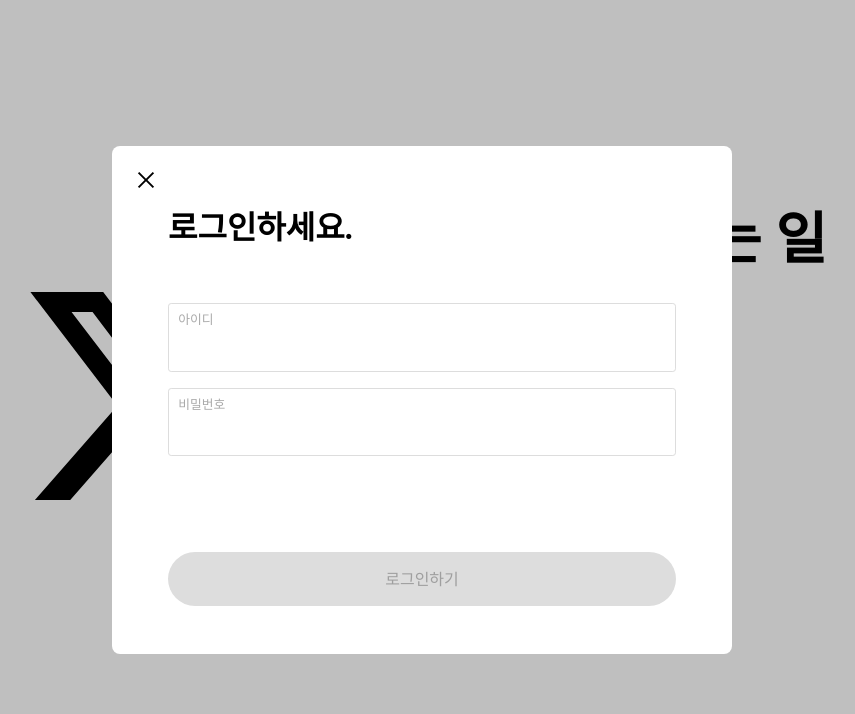
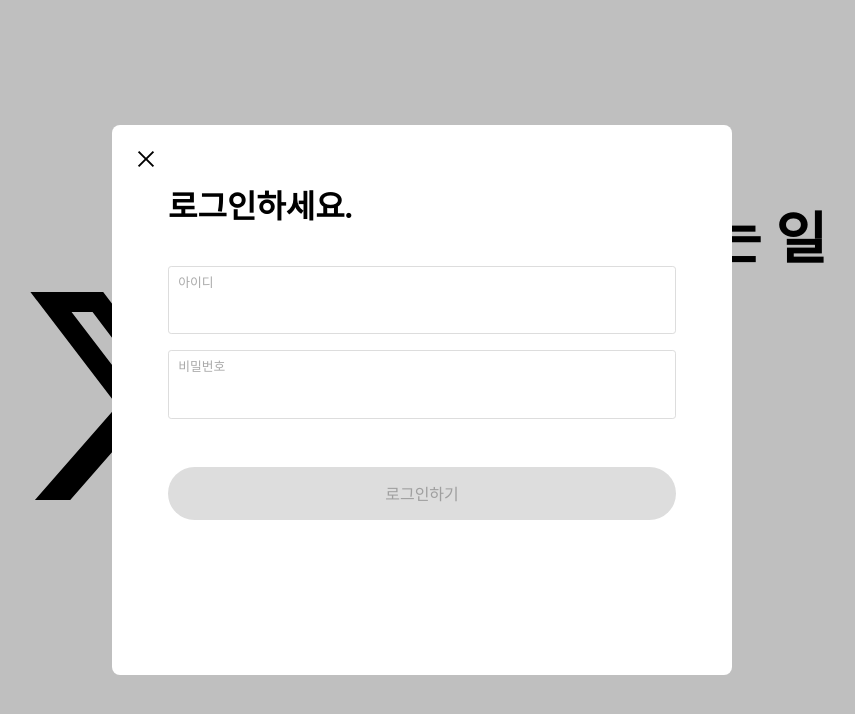
Before and after one commit to hotteokButler/newTIL, a Next.js app in the folder next_js/z_com/: page / in a window 1280 px wide. Shown: the top 714 px of the page, without its empty margins (218-1073 px from the left). Built offline with nearby package versions, Linux system fonts and the light colour scheme.

Commit message:
Style : 로그인 팝업 모듈 UI 스타일링

```diff
--- a/next_js/z_com/src/app/(beforeLogin)/@bf_modal/bf_modal.module.css
+++ b/next_js/z_com/src/app/(beforeLogin)/@bf_modal/bf_modal.module.css
@@ -17,6 +17,8 @@
 	width: 50%;
 	max-width: 620px;
 	padding: 2em 3.5em;
+	height: 95%;
+	max-height: 550px;
 	display: flex;
 	flex-direction: column;
 	border-radius: 0.5rem;
@@ -40,13 +42,19 @@
 }
 .modal_header h3 {
 	font-size: 2em;
-	padding: 1em 0;
+	padding: 1em 0 0;
 }
-
+.modal_body {
+	flex-direction: column;
+	display: flex;
+	justify-content: space-between;
+	height: 100%;
+}
 .modal_input_con {
 	position: relative;
 	margin: 1em 0;
 }
+
 .modal_label {
 	position: absolute;
 	top: 0.8em;
@@ -68,13 +76,16 @@
 	color: var(--main-color);
 }
 .modal_message {
+	font-size: 12px;
+	color: var(--main-color);
+	padding: 0 0.5em;
 }
 .modal_footer {
+	justify-self: self-end;
 }
 .modal_action_btn {
 	width: 100%;
 	background-color: #ddd;
 	padding: 1.2em 2em 1em;
 	border-radius: 10em;
-	margin-top: 5em;
 }
--- a/next_js/z_com/src/app/(beforeLogin)/@bf_modal/page.tsx
+++ b/next_js/z_com/src/app/(beforeLogin)/@bf_modal/page.tsx
@@ -29,19 +29,21 @@ const Modal = () => {
 				</div>
 				<form onSubmit={onSubmit}>
 					<ul className={style.modal_body}>
-						<li className={style.modal_input_con}>
+						<li>
+							<div className={style.modal_input_con}>
 								<input type='text' name='id' id='id' className={style.modal_input} />
 								<label htmlFor='id' className={style.modal_label}>
 									아이디
 								</label>
-						</li>
-						<li className={style.modal_input_con}>
+							</div>
+							<div className={style.modal_input_con}>
 								<input type='password' id='password' name='password' className={style.modal_input} />
 								<label htmlFor='password' className={style.modal_label}>
 									비밀번호
 								</label>
+							</div>
+							<div className={style.modal_message}>{message}</div>
 						</li>
-						<li className={style.modal_message}>{message}</li>
 						<li className={style.modal_footer}>
 							<button className={style.modal_action_btn} disabled={!id && !password}>
 								로그인하기
```
Lines whose indentation alone changed are shown as unchanged.
